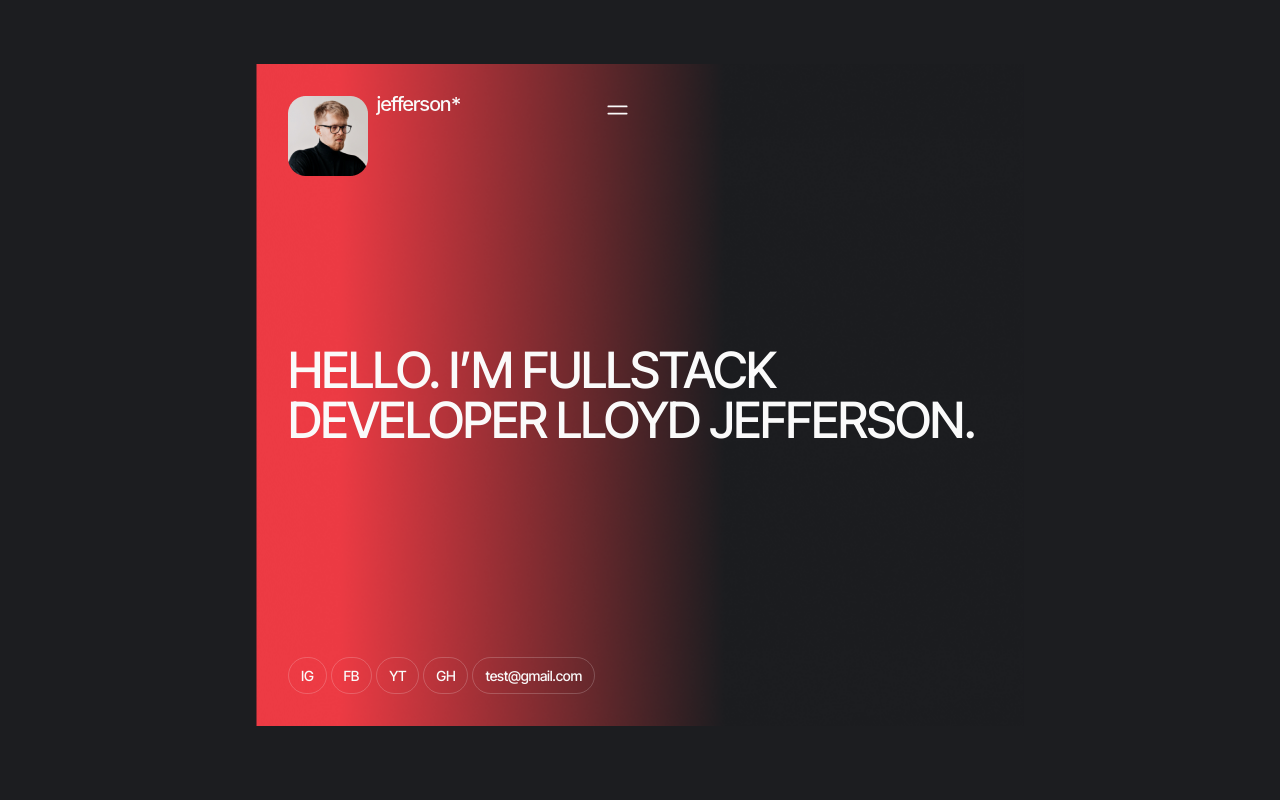
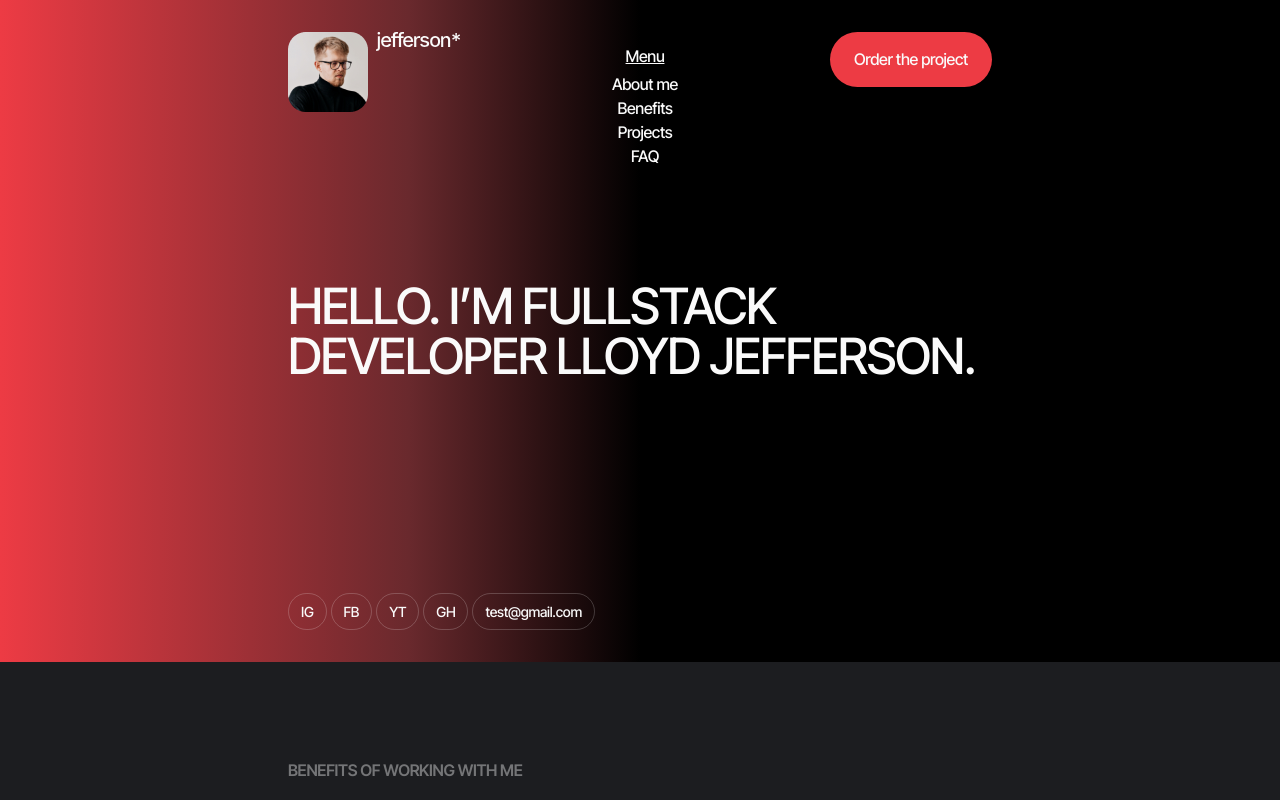
Before and after one commit to lapoonder/superiore, a website built with Vite: page src/index.html in a window 1280 px wide. Shown: the top 800 px of the page. Built offline with nearby package versions, Linux system fonts and the light colour scheme; what izitoast would draw is missing.

Commit message:
header/hero

```diff
--- a/src/css/faq.css
+++ b/src/css/faq.css
@@ -9,9 +9,9 @@ body {
     align-items: center;
 }
 
-.container {
+/* .container {
     margin-top: 64px;
-}
+} */
 
 .fag-h1 {
     font-weight: 600;
--- a/src/css/header.css
+++ b/src/css/header.css
@@ -1,7 +1,7 @@
 /*Мобільна версія*/
 .header-container {
   display: flex;
-  gap: 143px;
+  justify-content: space-between;
   position: absolute;
   z-index: 9;
   padding-top: 32px;
@@ -33,8 +33,72 @@
   cursor: pointer;
 }
 
-.header-nav {
+.header-container-nav {
+  display: none;
+}
+
+.header-btn-order {
   display: none;
 }
 
 /*планшетна версія*/
+@media screen and (min-width: 768px) {
+  .btn-mob-menu {
+    display: none;
+  }
+
+  .header-container-nav {
+    position: relative;
+    display: flex;
+    flex-direction: column;
+    align-items: center;
+  }
+
+  .header-btn-navigation {
+    display: flex;
+    height: 39px;
+    padding: 15px;
+    background-color: transparent;
+    border: none;
+    font-weight: 500;
+    font-size: 16px;
+    letter-spacing: -0.02em;
+    text-decoration: underline;
+    color: #fafafa;
+    transition: color 250ms linear;
+  }
+
+  .header-btn-navigation:hover,
+  .header-btn-navigation:focus {
+    color: #ed3b44;
+  }
+
+  .header-btn-order {
+    display: flex;
+    background-color: #ed3b44;
+    border-radius: 60px;
+    padding: 18px 24px;;
+    max-width: 164px;
+    height: 55px;
+    font-weight: 500;
+    font-size: 16px;
+    letter-spacing: -0.02em;
+    color: #fafafa;
+    border: none;
+    transition: background-color 250ms linear;
+  }
+
+  .header-btn-order:hover,
+  .header-btn-order:focus {
+    background-color: #e0373f;
+  }
+
+  .header-navigation {
+    position: absolute;
+    top: 40px;
+    display: flex;
+    flex-direction: column;
+    align-items: center;
+    /* display: none; */
+  }
+}
--- a/src/css/hero.css
+++ b/src/css/hero.css
@@ -2,24 +2,28 @@
 
 /*фонове зображення*/
 .hero-img {
-    background-image:
-    url(../img/hero/hero-1x-mob.png);
+    /* background-image:
+    url(../img/hero/hero-1x-mob.png); */
+    position: relative;
+    background-image: linear-gradient(-90deg,
+        #000 50%,
+        #69292d 68%,
+        #ed3b44 100%),
+    url(/img/hero.svg);
+    backdrop-filter: blur(4px);
     background-size: cover;
     background-repeat: no-repeat;
     background-position: center;
+    width: 100vw;
 }
-@media screen and (min-resolution:192dpi) {
+/* @media screen and (min-resolution:192dpi) {
     .hero-img {
         background-image: url(../img/hero/hero-2x-mob.png);
     }
-}
+} */
 
 /*контент секції*/
-.hero {
-    position: relative;
-    max-width: 100%;
-    margin: 0 auto;
-}
+
 .hero-title {
     padding: 281px 0 212px;
     font-weight: 500;
--- a/src/partials/header.html
+++ b/src/partials/header.html
@@ -10,18 +10,30 @@
         <use href="/img/sprite.svg#icon-logo"></use>
       </svg>
     </a>
-    <nav class="header-nav">
-      <ul>
-        <li></li>
-        <li></li>
-        <li></li>
-        <li></li>
+    <div class="header-container-nav">
+      <button class="header-btn-navigation" type="button">Menu</button>
+      <ul class="header-navigation">
+        <li class="header-navigation-item">
+          <a class="header-navigation-link" href="#about_me">About me</a>
+        </li>
+        <li class="header-navigation-item">
+          <a class="header-navigation-link" href="#benefits">Benefits</a>
+        </li>
+        <li class="header-navigation-item">
+          <a class="header-navigation-link" href="#projects">Projects</a>
+        </li>
+        <li class="header-navigation-item">
+          <a class="header-navigation-link" href="#faq">FAQ</a>
+        </li>
       </ul>
-    </nav>
-    <button class="btn-mob-menu">
+    </div>
+
+    <button type="button" class="btn-mob-menu">
       <svg class="header-svg-btn" width="21" height="16">
         <use href="/img/sprite.svg#icon-menu"></use>
       </svg>
     </button>
+
+    <button class="header-btn-order">Order the project</button>
   </div>
 </header>
--- a/src/partials/hero.html
+++ b/src/partials/hero.html
@@ -1,4 +1,4 @@
-<section class="hero hero-img">
+<section class="hero-img">
   <div class="container">
     <h1 class="hero-title">Hello. I’m Fullstack developer Lloyd Jefferson.</h1>
     <ul class="hero-list">
```
Also changed, not shown: src/img/hero.svg (added).
